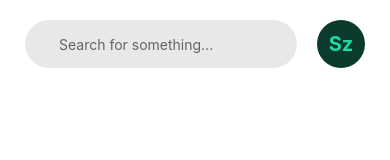
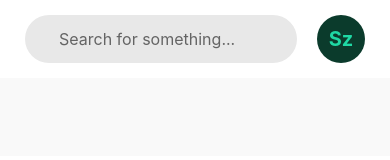
Before and after one commit to codevolume/musifyapp, a React Native app: screen /search in a window 390 px wide. Shown: the top 160 px of the page. Built offline with nearby package versions, Linux system fonts and the light colour scheme.

Commit message:
Search shit

```diff
--- /dev/null
+++ b/components/SearchItem.js
@@ -0,0 +1,28 @@
+import { View, Text } from "react-native";
+import React from "react";
+import Svg, { Path, Circle } from "react-native-svg";
+
+const SearchItem = ({ item }) => {
+    return (
+        <View style={{ flexDirection: "row", gap: 11, justifyContent: "space-between",alignItems: "center", paddingVertical: 6, width: "100%" }}>
+            <View style={{flexDirection: "row", gap: 16}}>
+                <Svg xmlns="http://www.w3.org/2000/svg" width="25" height="25" viewBox="0 0 24 24" fill="none">
+                    <Circle cx="11" cy="11" r="7" stroke="#646464" stroke-width="2" />
+                    <Path d="M20 20L17 17" stroke="#646464" stroke-width="2" stroke-linecap="round" />
+                </Svg>
+                <View>
+                    <Text style={{ fontSize: 20, fontWeight: "500", color: "#202020", width: 180 }} numberOfLines={1}>
+                        {item}
+                    </Text>
+                </View>
+            </View>
+            <View>
+                <Svg xmlns="http://www.w3.org/2000/svg" width="25" height="25" viewBox="0 0 24 24" fill="none">
+                    <Path d="M9 6L15 12L9 18" stroke="#33363F" stroke-width="2" />
+                </Svg>
+            </View>
+        </View>
+    );
+};
+
+export default SearchItem;
--- a/screens/app/SearchScreen.js
+++ b/screens/app/SearchScreen.js
@@ -1,35 +1,45 @@
-import { View, Text, SafeAreaView, TextInput } from "react-native";
+import { View, Text, SafeAreaView, TextInput, FlatList, Keyboard } from "react-native";
 import Svg, { Path, Circle } from "react-native-svg";
-import React from "react";
-import {search, suggest} from "../../ytAPI/index"
+import React, { useState, useEffect } from "react";
+import { search, suggest } from "../../ytAPI/index";
+import SearchItem from "../../components/SearchItem";
 
 const SearchScreen = () => {
+    const [suggestions, setSuggestions] = useState([]);
+    const [keyboardStatus, setKeyboardStatus] = useState(false);
+
+    useEffect(() => {
+        const opened = Keyboard.addListener('keyboardDidShow', () => setKeyboardStatus(true))
+        const closed = Keyboard.addListener('keyboardDidHide', () => setKeyboardStatus(false))
+    })
+
     let searchSuggest = (text) => {
         suggest(text).then((suggestionArray) => {
-            //string array, search suggestions (kinda works)
-            console.log(suggestionArray);
+            if (!text.trim()) {
+                setSuggestions([]);
+            } else setSuggestions(suggestionArray);
         });
-
-    }
+    };
 
     return (
         <View style={{ flex: 1, backgroundColor: "#fff" }}>
             <SafeAreaView>
-                <View style={{ flexDirection: "row", width: "100%", justifyContent: "space-between", paddingHorizontal: 25, alignItems: "center", paddingTop: 20, gap: 20}}>
-
-                    <View style={{paddingHorizontal: 20, paddingVertical: 14, flexDirection: "row", gap: 14, alignItems: "center", backgroundColor: "#e8e8e8", width: "80%", borderRadius: 50, }}>
+                <View style={{ flexDirection: "row", width: "100%", justifyContent: "space-between", paddingHorizontal: 25, paddingVertical: 15, alignItems: "center", gap: 20 }}>
+                    <View style={{ paddingHorizontal: 20, paddingVertical: 14, flexDirection: "row", gap: 14, alignItems: "center", backgroundColor: "#e8e8e8", width: "80%", borderRadius: 50 }}>
                         <Svg xmlns="http://www.w3.org/2000/svg" width="20" height="20" viewBox="0 0 24 24" fill="none">
                             <Circle cx="11" cy="11" r="7" stroke="#646464" stroke-width="2" />
                             <Path d="M20 20L17 17" stroke="#646464" stroke-width="2" stroke-linecap="round" />
                         </Svg>
 
-                        <TextInput placeholder="Search for something..." onChangeText={searchSuggest}  style={{fontSize: 14, color: "#646464"}}/>
-
+                        <TextInput placeholder="Search for something..."     onChangeText={searchSuggest} style={{ fontSize: 16, color: "#646464" }} />
                     </View>
 
                     <View style={{ backgroundColor: "#0b3b2c", width: 48, height: 48, borderRadius: 50, alignItems: "center", justifyContent: "center" }}>
                         <Text style={{ fontSize: 20, fontWeight: "bold", color: "#1fd8a4" }}>Sz</Text>
                     </View>
+                </View>
+                <View style={{ height: "100%", backgroundColor: "#f9f9f9", paddingHorizontal: 25 }}>
+                    {keyboardStatus ? <FlatList data={suggestions} renderItem={({ item }) => <SearchItem item={item} />} /> : null}
                 </View>
             </SafeAreaView>
         </View>
```
